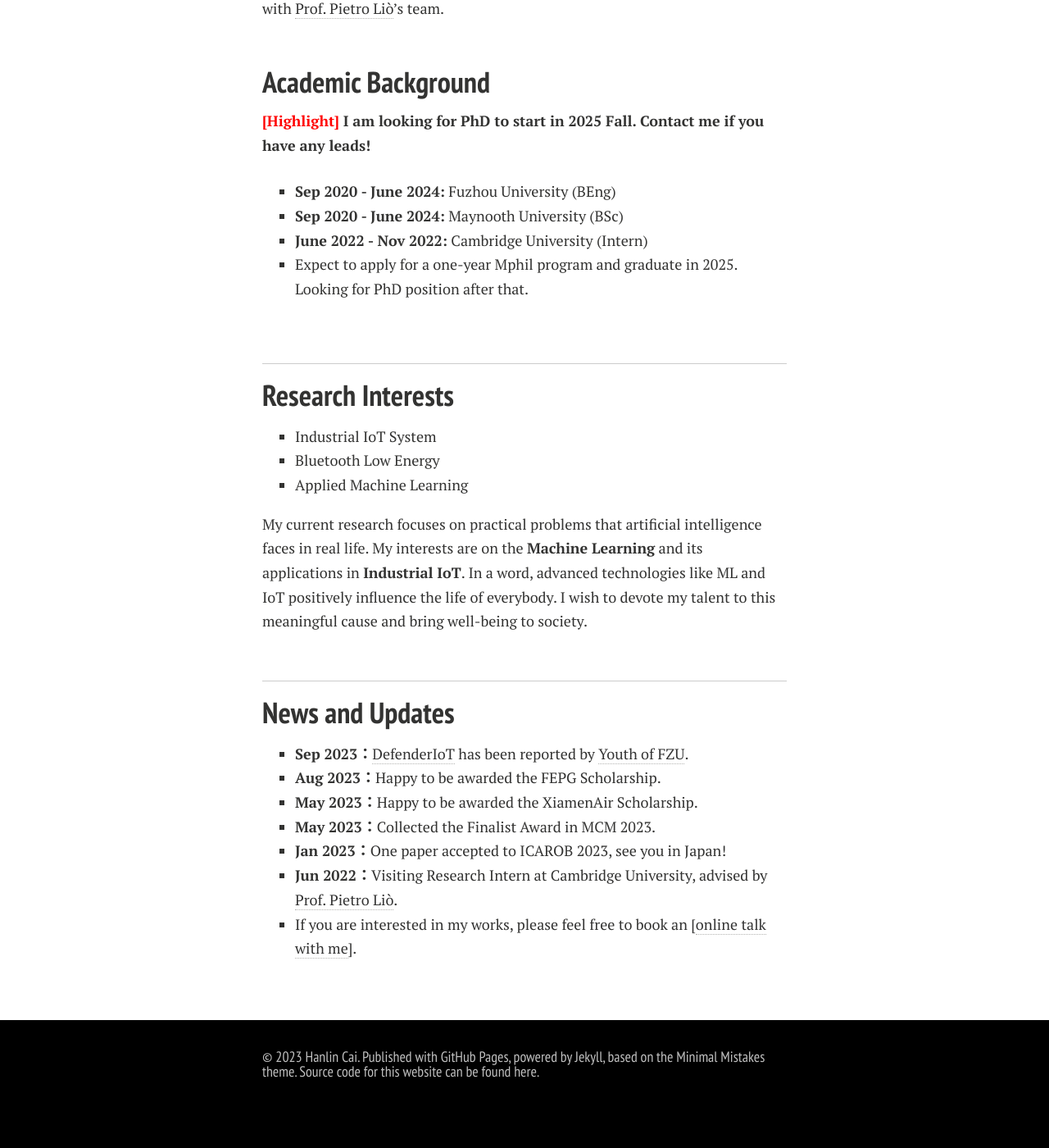
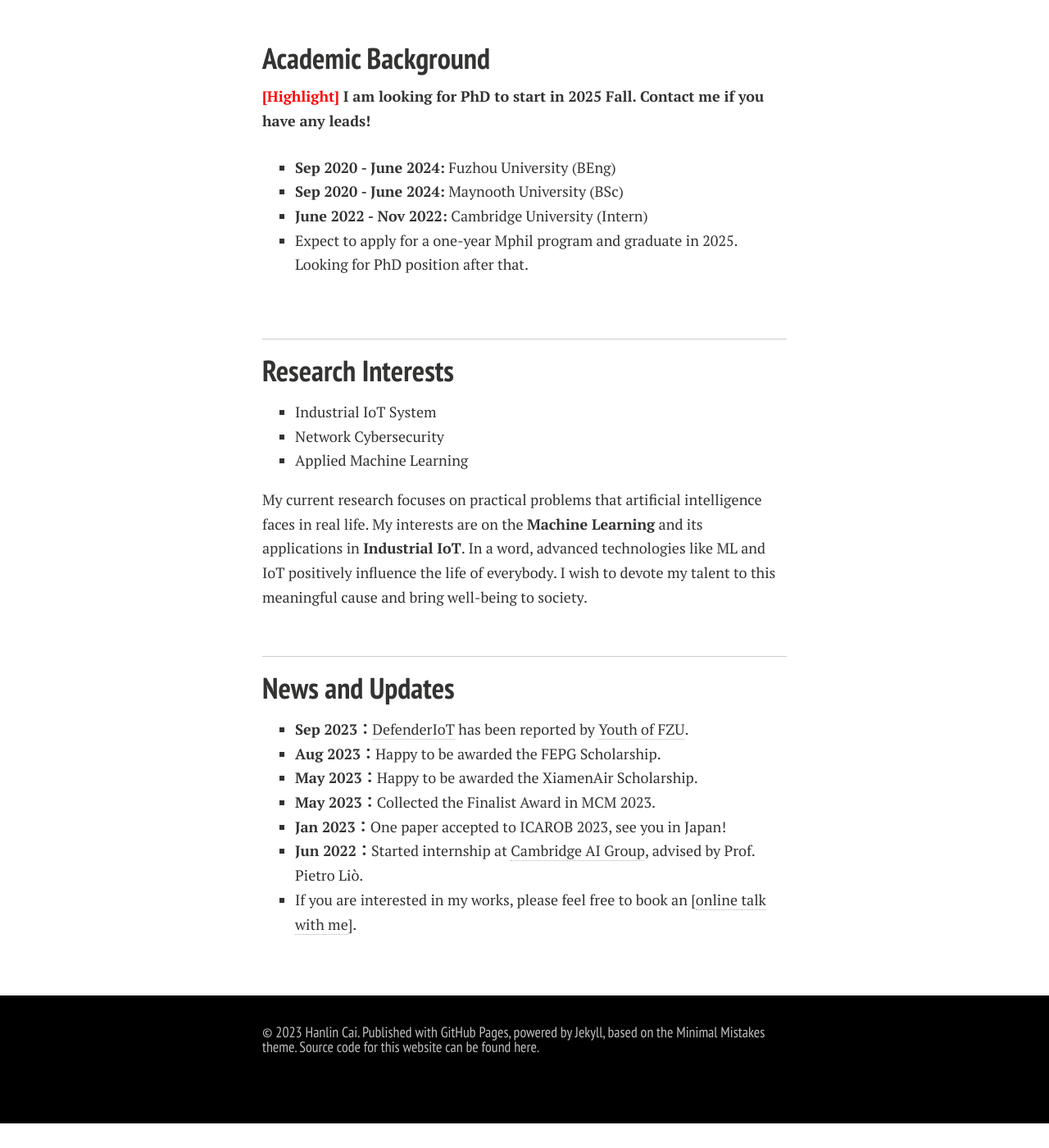
Before and after one commit to GuangLun2000/GuangLun2000.github.io, a Jekyll site: the page built from index.md, in a window 1280 px wide and 1400 px high, scrolled down 380 px. Shown: the whole window at 82% size. Built offline with Jekyll 4.4.1, drawn with Linux system fonts in a browser that asks for light colours; nearby versions of some CDN libraries; comment, search, counter and statistics services are not loaded; a style sheet for code colours, icons or effects is not loaded; our own code applies the rules of GitHub Pages for plain Markdown files; after the commit the page ends 1750 px from its top, so only the background shows below that; some of the changed text lies outside the part shown.

Commit message:
Update index.md

```diff
--- a/index.md
+++ b/index.md
@@ -4,11 +4,11 @@
 
 # About Me
 
-<img src="https://caihanlin.com/caihanlin.jpg" class="floatpic" width="360" height="480">
+<img src="https://caihanlin.com/caihanlin.jpg" class="floatpic" width="450" height="600">
 
 Here is **Hanlin Cai (Lance, 蔡汉霖)**.
 
-I am a senior student majoring in **Automation** at Fuzhou University and **Robotics** at Maynooth University (Ireland, Combined Degrees). Currently, I work as a research assistant in the **IACTIP Lab** (Provincial Key Laboratory), advised by [Prof. Zhezhuang Xu](https://www.researchgate.net/profile/Zhezhuang-Xu). I also spent a lovely summer interning at Cambridge University with [Prof. Pietro Liò](https://www.cl.cam.ac.uk/~pl219/)'s team.
+I am a senior student majoring in **Automation** at Fuzhou University and **Robotics** at Maynooth University (Ireland, Combined Degrees). Currently, I work as a research assistant in the **IACTIP Lab**, advised by [Prof. Zhezhuang Xu](https://www.researchgate.net/profile/Zhezhuang-Xu). I also spent a lovely summer interning at Cambridge University with [Prof. Pietro Liò](https://www.cl.cam.ac.uk/~pl219/)'s team.
 
 <br>
 
@@ -28,7 +28,7 @@
 ## Research Interests
 
 - Industrial IoT System
-- Bluetooth Low Energy
+- Network Cybersecurity
 - Applied Machine Learning
 
 My current research focuses on practical problems that artificial intelligence faces in real life. My interests are on the **Machine Learning** and its applications in **Industrial IoT**. In a word, advanced technologies like ML and IoT positively influence the life of everybody.  I wish to devote my talent to this meaningful cause and bring well-being to society.
@@ -44,5 +44,5 @@
 - **May 2023：**Happy to be awarded the XiamenAir Scholarship.
 - **May 2023：**Collected the Finalist Award in MCM 2023.
 - **Jan 2023：**One paper accepted to ICAROB 2023, see you in Japan!
-- **Jun 2022：**Visiting Research Intern at Cambridge University, advised by [Prof. Pietro Liò](https://www.cl.cam.ac.uk/~pl219/ ).
+- **Jun 2022：**Started internship at [Cambridge AI Group](https://www.cl.cam.ac.uk/research/ai/), advised by Prof. Pietro Liò.
 - If you are interested in my works, please feel free to book an [[online talk with me](https://calendly.com/lancecai/meet-with-lance)].
```
